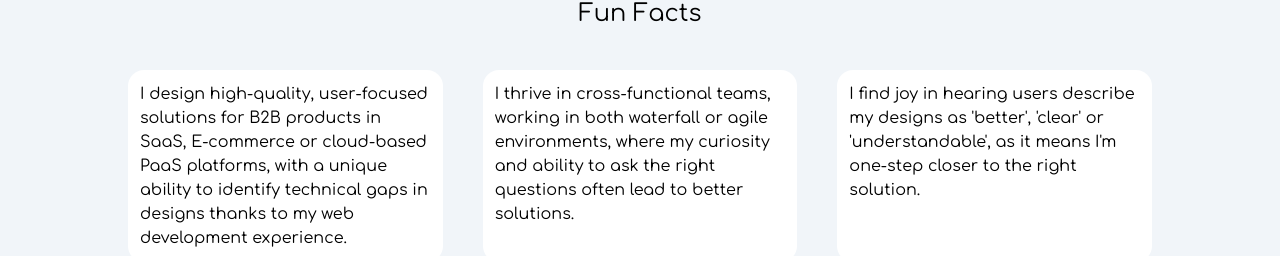
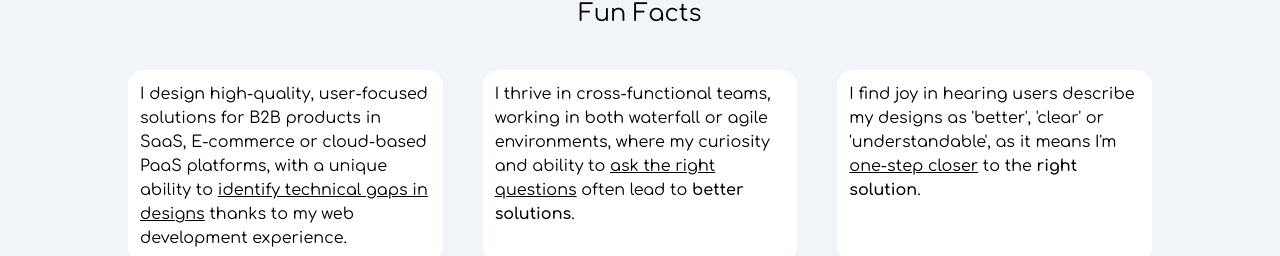
Before and after one commit to johnjang94/portfolio-ver-3, a React (Vite) app: page / in a window 1280 px wide. Shown: the part 545-801 px from the top of the page. Built offline with nearby package versions, Linux system fonts and the light colour scheme.

Commit message:
made more highlights in 'fun facts'

```diff
--- a/src/pages/home/home.jsx
+++ b/src/pages/home/home.jsx
@@ -138,22 +138,28 @@ export default function Home() {
               <p>
                 I design high-quality, user-focused solutions for B2B products
                 in SaaS, E-commerce or cloud-based PaaS platforms, with a unique
-                ability to identify technical gaps in designs thanks to my web
-                development experience.
+                ability to{" "}
+                <span className="underline">
+                  identify technical gaps in designs
+                </span>{" "}
+                thanks to my web development experience.
               </p>
             </div>
             <div className="bg-white rounded-2xl p-3 h-full">
               <p>
                 I thrive in cross-functional teams, working in both waterfall or
-                agile environments, where my curiosity and ability to ask the
-                right questions often lead to better solutions.
+                agile environments, where my curiosity and ability to{" "}
+                <span className="underline">ask the right questions</span> often
+                lead to <span className="font-semibold">better solutions</span>.
               </p>
             </div>
             <div className="bg-white rounded-2xl p-3 h-full">
               <p>
                 I find joy in hearing users describe my designs as
                 &#39;better&#39;, &#39;clear&#39; or &#39;understandable&#39;,
-                as it means I&#39;m one-step closer to the right solution.
+                as it means I&#39;m{" "}
+                <span className="underline">one-step closer</span> to the{" "}
+                <span className="font-semibold">right solution</span>.
               </p>
             </div>
           </div>
```
